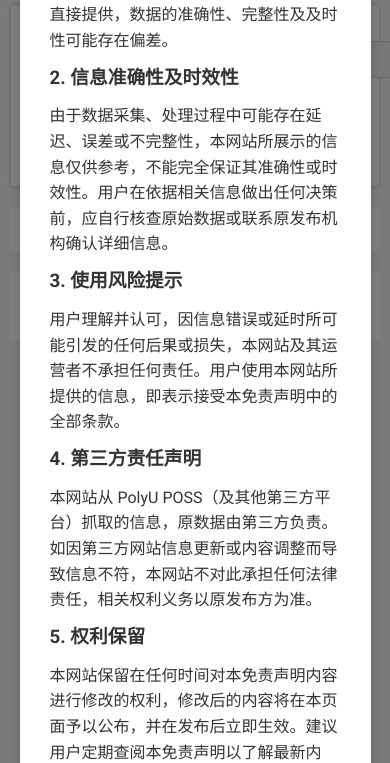
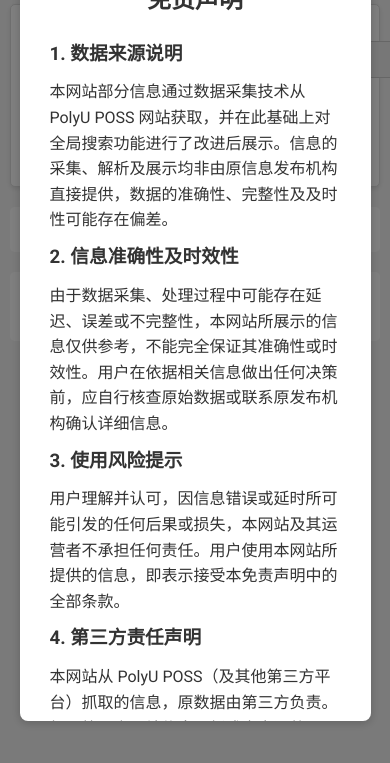
Before and after one commit to MrPumpkinsss/PolyU-Job-Post-Enhanced, a plain HTML site: page index.html in a window 390 px wide. Shown: the part 81-844 px from the top of the page. Drawn offline with Linux system fonts and the light colour scheme; no server answers.

Commit message:
更新 index.html

```diff
--- a/index.html
+++ b/index.html
@@ -18,6 +18,7 @@
       background-color: #f5f5f5;
       color: #333;
       line-height: 1.6;
+      -webkit-tap-highlight-color: transparent;
     }
     /* 页面标题 */
     h1 {
@@ -155,6 +156,10 @@
       background-color: #f8f8f8;
       z-index: 2;
     }
+    /* 表格容器横向滚动支持 */
+    #summaryTableContainer {
+      overflow-x: auto;
+    }
     /* 小屏幕自适应 */
     @media (max-width: 600px) {
       body {
@@ -176,6 +181,9 @@
       #filterDiv {
         padding: 10px;
       }
+      table, th, td {
+        font-size: 14px;
+      }
     }
     /* 免责声明模态框样式 */
     #disclaimerModal {
@@ -190,12 +198,15 @@
       justify-content: center;
       z-index: 9999;
     }
+    /* 修改免责声明内容样式：控制尺寸且允许滚动 */
     #disclaimerModal .modal-content {
       background-color: #fff;
       padding: 20px 30px;
       border-radius: 8px;
-      max-width: 1000px;
       width: 90%;
+      max-width: 500px;  /* 限制最大宽度 */
+      max-height: 90vh;  /* 限制最大高度 */
+      overflow-y: auto;  /* 内容超出时添加垂直滚动条 */
       box-shadow: 0 2px 10px rgba(0,0,0,0.2);
     }
     /* 标题“免责声明”居中 */
```
